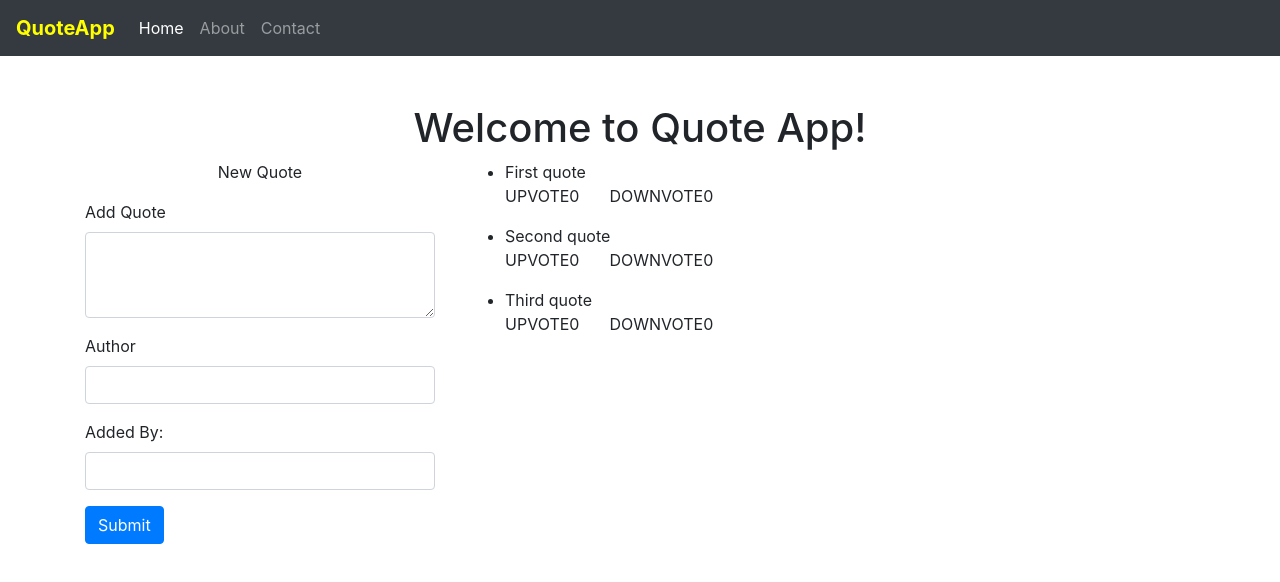
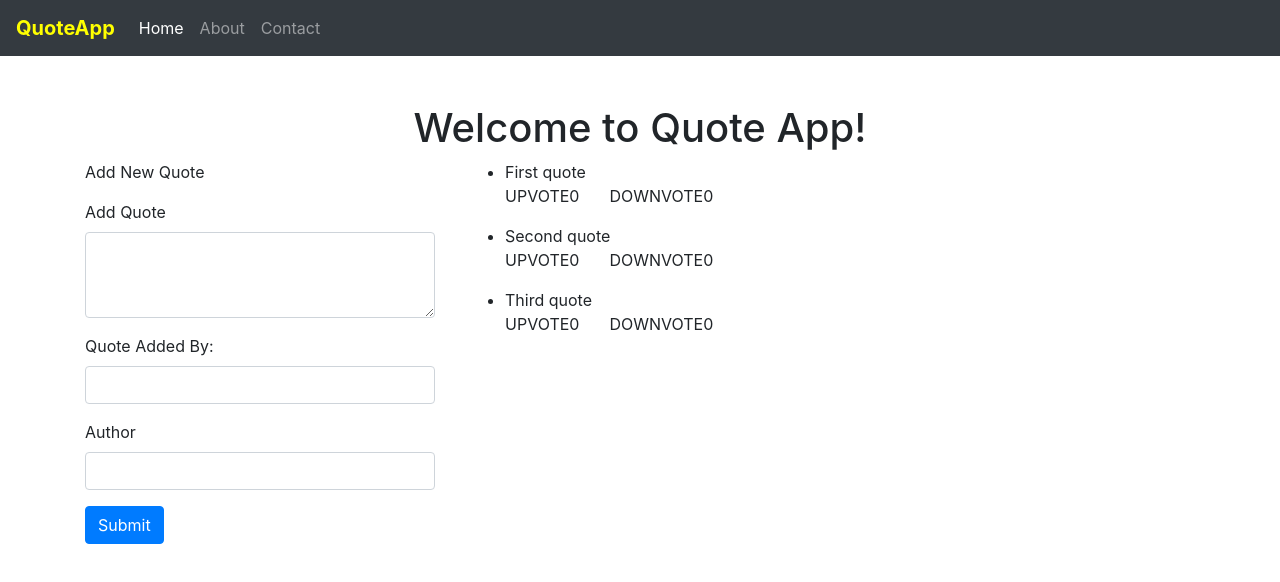
Before and after one commit to chanaiagwata/Quote-App, an Angular app: page / in a window 1280 px wide. Shown: the top 582 px of the page. Built offline with nearby package versions, Linux system fonts and the light colour scheme.

Commit message:
ft:add form validation

```diff
--- a/src/app/app.component.html
+++ b/src/app/app.component.html
@@ -1,29 +1,4 @@
 <app-navbar></app-navbar>
 
 <h1 class="mt-5 text-center">Welcome to Quote App!</h1>
-
-<div class="container">
-  <div class="row">
-    <div class="col-md-4">
-      <p class="text-center">New Quote</p>
-      <form action="">
-        <div class="form-group">
-          <label for="quoteTextarea1">Add Quote</label>
-          <textarea class="form-control" id="newQuotearea" rows="3"></textarea>
-        </div>
-        <div class="form-group ">
-          <label for="inputAuthor">Author</label>
-          <input type="text" class="form-control" id="inputAuthor">
-        </div>
-        <div class="form-group ">
-          <label for="inputName">Added By:</label>
-          <input type="text" class="form-control" id="inputName">
-        </div>
-        <button type="submit" class="btn btn-primary">Submit</button>
-      </form>
-    </div>
-    <div class="col-md-8">
-      <app-quotes></app-quotes>
-    </div>
-  </div>
-</div>
+<app-quotes></app-quotes>
--- /dev/null
+++ b/src/app/quote-form/quote-form.component.html
@@ -0,0 +1,34 @@
+<p>Add New Quote</p>
+<form #goalForm='ngForm' (ngSubmit)="newQuote">
+
+  <div class="form-group">
+    <label for="quoteItself">Add Quote</label>
+    <textarea class="form-control" name="newQuotearea" id="newQuotearea" rows="3" required [(ngModel)]="newQuote.quote"
+      #newQuotearea='ngModel'></textarea>
+  </div>
+  <!-- validate quote iput -->
+  <div [hidden]="newQuotearea.valid || newQuotearea.pristine" class="alert alert-danger">
+    <p>Quote is required</p>
+  </div>
+
+  <div class="form-group ">
+    <label for="contributor">Quote Added By:</label>
+    <input type="text" class="form-control" name="submissionMadeby" id="submissionMadeby" required
+      [(ngModel)]="newQuote.contributor" #submissionMadeby='ngModel'>
+    <!-- validate contributor input-->
+    <div [hidden]="submissionMadeby.valid || submissionMadeby.pristine" class="alert alert-danger">
+      <p>Name is required</p>
+    </div>
+
+  </div>
+
+  <div class="form-group ">
+    <label for="inputAuthor">Author</label>
+    <input type="text" class="form-control" name="inputAuthor" id="inputAuthor" required [(ngModel)]="newQuote.author" #inputAuthor = 'ngModel'>
+ <!-- validate author input-->
+ <div [hidden]="inputAuthor.valid ||inputAuthor.pristine" class="alert alert-danger">
+    <p>Author is required</p>></div>
+</div>
+
+  <button type="submit" class="btn btn-primary">Submit</button>
+</form>
--- /dev/null
+++ b/src/app/quote-form/quote-form.component.ts
@@ -0,0 +1,16 @@
+import { Component, OnInit } from '@angular/core';
+import { Quote } from '../quote';
+@Component({
+  selector: 'app-quote-form',
+  templateUrl: './quote-form.component.html',
+  styleUrls: ['./quote-form.component.css']
+})
+export class QuoteFormComponent implements OnInit {
+  newQuote = new Quote (0, "", 0, 0, "", "", new Date())
+
+  constructor() { }
+
+  ngOnInit(): void {
+  }
+
+}
--- a/src/app/quote.ts
+++ b/src/app/quote.ts
@@ -3,10 +3,16 @@ export class Quote {
     quote:string;
     upvote:number;
     downvote:number;
-    constructor(id:number, quote:string, upvote:number, downvote:number){
+    author:string;
+    dateAdded: Date;
+    contributor:string;
+    constructor(id:number, quote:string, upvote:number, downvote:number, contributor:string, author:string, dateAdded:Date){
         this.id = id;
         this.quote = quote;
         this.upvote = upvote;
         this.downvote = downvote;
+        this.author = author;
+        this.dateAdded = dateAdded;
+        this.contributor =contributor;
     }
 }
--- a/src/app/quotes/quotes.component.html
+++ b/src/app/quotes/quotes.component.html
@@ -1,9 +1,20 @@
+
+<div class="container">
+    <div class="row">
+        <div class="col-md-4">
+          <app-quote-form></app-quote-form>
+        </div>
+        <div class="col-md-8">
             <ul *ngFor='let quote of quotes'>
                 <div *ngIf="quote.upvote == highest && quote.upvote >0; then highlight else unhighlight"></div>
                 <ng-template #highlight>
                   <li appHighlightQuote> {{quote.quote}}
                     <br>
                     <span style="margin-right: 30px;">UPVOTE{{quote.upvote}}</span> <span>DOWNVOTE{{quote.downvote}}</span>
+                    <br>
+                    <span>{{quote.author}}</span>
+                    <br>
+                    <span>{{quote.dateAdded}}</span>
                   </li>
                 </ng-template>
                 <ng-template #unhighlight>
@@ -12,5 +23,8 @@
                     <span style="margin-right: 30px;">UPVOTE{{quote.upvote}}</span> <span>DOWNVOTE{{quote.downvote}}</span>
                   </li>
                 </ng-template>
+                </ul>
+        </div>
+    </div>
 
-</ul>
+</div>
--- a/src/app/quotes/quotes.component.ts
+++ b/src/app/quotes/quotes.component.ts
@@ -8,9 +8,9 @@ import { Quote } from '../quote';
 // use quote class to get values to be displayed in quotes.component html
 export class QuotesComponent implements OnInit {
   quotes:Quote[] =[
-    new Quote(1, 'First quote', 0, 0),
-    new Quote(2, 'Second quote', 0, 0),
-    new Quote(3, 'Third quote', 0, 0),
+    new Quote(1, 'First quote', 0, 0, '', 'author', new Date()),
+    new Quote(2, 'Second quote', 0, 0, '', 'author', new Date()),
+    new Quote(3, 'Third quote', 0, 0, '', 'author', new Date()),
   ]
   // condition to return quote with highest upvotes
   arr:number[] = this.quotes.map(
```
Also changed, not shown: src/app/app.module.ts (+6 -2 lines), src/app/quote-form/quote-form.component.css (added), 1 other file (tests, documents, lock files or other folders). Lines whose indentation alone changed are shown as unchanged.
